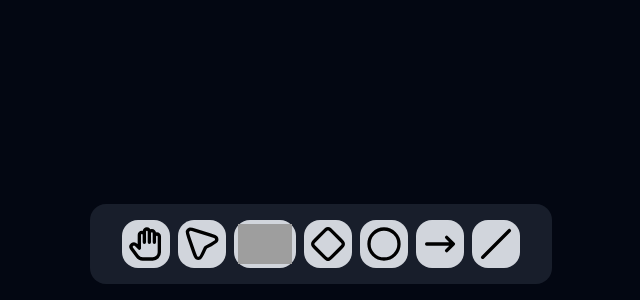
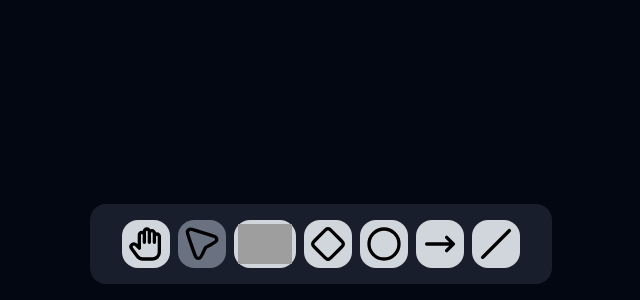
Before and after one commit to hoangm960/drawft, a React (Vite) app: page / in a window 1280 px wide. Shown: the part 500-800 px from the top of the page, without its empty margins (319-959 px from the left). Built offline with nearby package versions, Linux system fonts and the light colour scheme; grey boxes are pictures that could not be loaded.

Commit message:
add hover button

```diff
--- a/src/App.tsx
+++ b/src/App.tsx
@@ -1,4 +1,3 @@
-import { useState } from "react";
 import Canvas from "@components/Canvas/Canvas.tsx";
 import ToolBar from "@components/ToolBar/ToolBar.tsx";
 
--- a/src/components/ToolBar/ToolBar.tsx
+++ b/src/components/ToolBar/ToolBar.tsx
@@ -9,7 +9,7 @@ import CursorIcon from "@assets/cursor.svg";
 import { Tools, useTool } from "@stores/useToolStore.ts";
 
 export default function ToolBar() {
-    const { setTool } = useTool();
+    const { tool, setTool } = useTool();
 
     return (
         <div className="absolute bottom-0 w-full h-fit pb-4 flex items-center justify-center">
@@ -20,6 +20,7 @@ export default function ToolBar() {
                         setTool(Tools.pan);
                     }}
                     tooltip="Pan"
+                    isActive={tool == Tools.pan}
                 ></ToolButton>
                 <ToolButton
                     icon={CursorIcon}
@@ -27,6 +28,7 @@ export default function ToolBar() {
                         setTool(Tools.select);
                     }}
                     tooltip="Select"
+                    isActive={tool == Tools.select}
                 ></ToolButton>
                 <ToolButton
                     icon={RectangleIcon}
@@ -34,6 +36,7 @@ export default function ToolBar() {
                         setTool(Tools.rect);
                     }}
                     tooltip="Rectangle"
+                    isActive={tool == Tools.rect}
                 ></ToolButton>
                 <ToolButton
                     icon={DiamondIcon}
@@ -41,6 +44,7 @@ export default function ToolBar() {
                         setTool(Tools.dia);
                     }}
                     tooltip="Diamond"
+                    isActive={tool == Tools.dia}
                 ></ToolButton>
                 <ToolButton
                     icon={EllipseIcon}
@@ -48,6 +52,7 @@ export default function ToolBar() {
                         setTool(Tools.ellipse);
                     }}
                     tooltip="Ellipse"
+                    isActive={tool == Tools.ellipse}
                 ></ToolButton>
                 <ToolButton
                     icon={ArrowIcon}
@@ -55,6 +60,7 @@ export default function ToolBar() {
                         setTool(Tools.arrow);
                     }}
                     tooltip="Arrow"
+                    isActive={tool == Tools.arrow}
                 ></ToolButton>
                 <ToolButton
                     icon={LineIcon}
@@ -62,6 +68,7 @@ export default function ToolBar() {
                         setTool(Tools.line);
                     }}
                     tooltip="Line"
+                    isActive={tool == Tools.line}
                 ></ToolButton>
             </div>
         </div>
--- a/src/components/ToolBar/ToolButton.tsx
+++ b/src/components/ToolBar/ToolButton.tsx
@@ -4,17 +4,19 @@ interface ToolButtonProps {
     icon: string;
     onClick: MouseEventHandler;
     tooltip?: string;
+    isActive?: boolean;
 }
 
 export default function ToolButton({
     icon,
     onClick,
     tooltip = "",
+    isActive = false,
 }: ToolButtonProps) {
     return (
         <div
             title={tooltip}
-            className="bg-gray-300 p-1 flex items-center justify-center rounded-2xl hover:bg-white"
+            className={`p-1 flex items-center justify-center rounded-2xl ${isActive ? "bg-gray-500 hover:bg-gray-400" : "bg-gray-300 hover:bg-white"}`}
             onClick={onClick}
         >
             <img src={icon} alt={tooltip} className="max-w-full max-h-full" />
```
